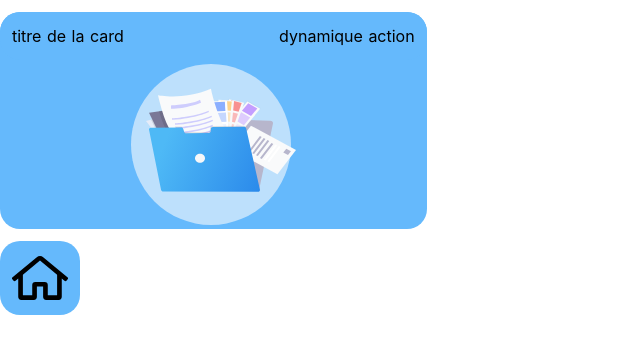
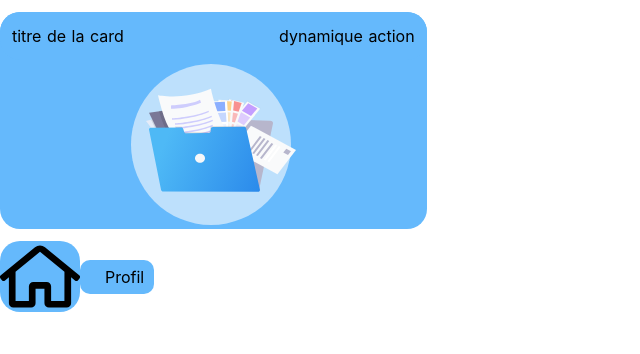
Before and after one commit to antoineLZCH/devlab-elearning-front, a Nuxt app: page / in a window 1280 px wide. Shown: the top 354 px of the page, without its empty margins (0-640 px from the left). Built offline with nearby package versions, Linux system fonts and the light colour scheme.

Commit message:
MenuBouton finished

```diff
--- a/components/CardComponent.vue
+++ b/components/CardComponent.vue
@@ -24,7 +24,5 @@ export default {
 </script>
 
 <style>
-.flex{
-  background: #65b9fc
-}
+
 </style>
--- a/components/MenuBoutonComponent.vue
+++ b/components/MenuBoutonComponent.vue
@@ -1,22 +1,62 @@
 <template>
   <div>
-   <button :style="{background: color}" class="block mr-auto w-20 outline-none p-3" :class="{rounded:rounded}"  >
+   <a   :href="chemin"
+        :style="{background: color}"
+        class="flex items-center mr-auto w-20 outline-none z-10" :class="{rounded:rounded}"
+        @mouseover="hoverIn()"
+        @mouseout="hoverOut()"
+        >
        <slot name="icon"></slot>
-   </button>
+       <transition name="slide">
+        <span class="title_hover"
+             :style="{background: color,}"
+             v-if="visible" >
+           <slot class="p-2" name="title"></slot>
+       </span>
+       </transition>
+   </a>
   </div>
 </template>
 
 <script lang="ts">
 export default {
+    name: 'BtnMenu',
     props: {
         rounded: {rounded:Boolean, default: false },
         color:{color:String, default: '#fff'},
         icon:String,
+        redirection:String,
+        chemin:String
     },
+    data() {
+        return{
+            visible: true
+        }
+    },
+    methods: {
+        hoverIn() {
+            this.visible = true
+        },
+        hoverOut() {
+            this.visible = false
+        },
+    }
 
 }
 </script>
 
 <style>
-
+.title_hover{
+    padding:5PX 10px 5px 25px;
+    border-radius: 10px;
+    z-index: 1;
+    transition: 0.1s
+}
+.slide-enter-active  {
+    transition: opacity 1s;
+}
+.slide-enter{
+    /* transform:translateX(-10px); */
+    opacity: 0;
+}
 </style>
--- a/pages/index.vue
+++ b/pages/index.vue
@@ -6,10 +6,14 @@
         <img src="../assets/folder.svg" alt="icon_folder">
       </div>
     </CardComponent>
-    <MenuBoutonComponent class="mt-3" rounded="true" color="#65b9fc">
-        <span slot="icon">
+    <MenuBoutonComponent chemin="profil" class="mt-3" rounded="true" color="#65b9fc">
+        <template slot="icon">
           <img src="../assets/home.svg">
-        </span>
+        </template>
+        <template slot="title" color="#65b9fc">
+          {{redirection}}
+        </template>
+
     </MenuBoutonComponent>
  </div>
 
@@ -30,6 +34,7 @@ export default {
   data() {
     return {
       action: 'dynamique action',
+      redirection: 'Profil',
       icon: 'button'
     }
   },
```
